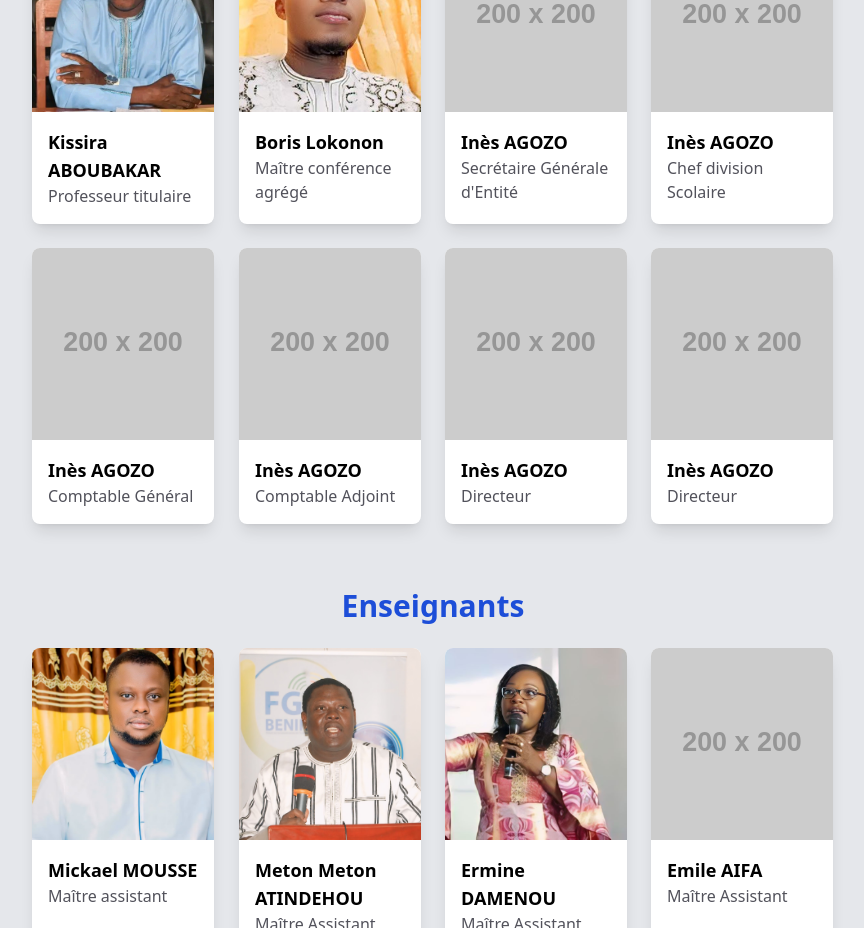
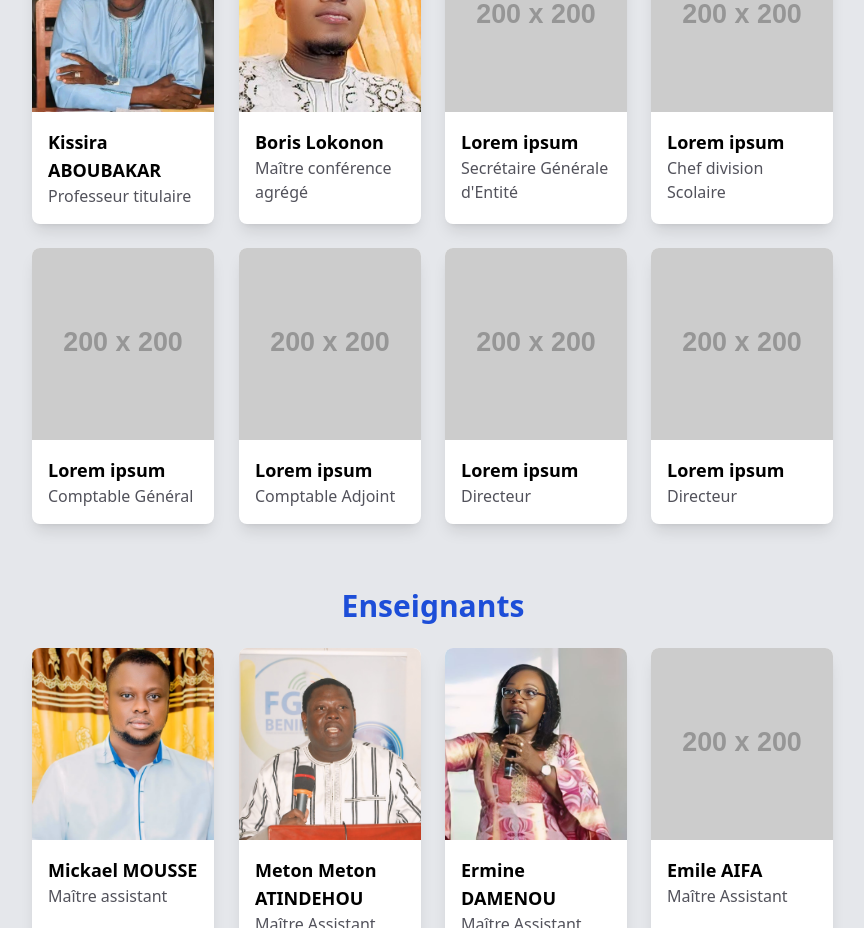
Before and after one commit to GitOmonwale/Website-for-IUT, a website: page src/administration.html in a window 1280 px wide. Shown: the part 820-1748 px from the top of the page, without its empty margins (207-1071 px from the left). Drawn offline with nearby package versions, Linux system fonts and the light colour scheme; placeholder pictures from the web are drawn by us; a web font is replaced by a local one.

Commit message:
modification

```diff
--- a/src/administration.html
+++ b/src/administration.html
@@ -158,7 +158,7 @@
           data-aos="flip-left">
           <img src="https://placehold.co/200x200" alt="Profile Image" class="w-full h-48 object-cover" />
           <div class="p-4">
-            <h3 class="text-left text-lg font-bold">Inès AGOZO</h3>
+            <h3 class="text-left text-lg font-bold">Lorem ipsum</h3>
             <p class="text-zinc-600 dark:text-zinc-300">Secrétaire Générale d'Entité</p>
           </div>
         </div>
@@ -167,7 +167,7 @@
           data-aos="flip-left">
           <img src="https://placehold.co/200x200" alt="Profile Image" class="w-full h-48 object-cover" />
           <div class="p-4">
-            <h3 class="text-left text-lg font-bold">Inès AGOZO</h3>
+            <h3 class="text-left text-lg font-bold">Lorem ipsum</h3>
             <p class="text-zinc-600 dark:text-zinc-300">Chef division Scolaire</p>
           </div>
         </div>
@@ -176,7 +176,7 @@
           data-aos="flip-left">
           <img src="https://placehold.co/200x200" alt="Profile Image" class="w-full h-48 object-cover" />
           <div class="p-4">
-            <h3 class="text-left text-lg font-bold">Inès AGOZO</h3>
+            <h3 class="text-left text-lg font-bold">Lorem ipsum</h3>
             <p class="text-zinc-600 dark:text-zinc-300">Comptable Général</p>
           </div>
         </div>
@@ -185,7 +185,7 @@
           data-aos="flip-left">
           <img src="https://placehold.co/200x200" alt="Profile Image" class="w-full h-48 object-cover" />
           <div class="p-4">
-            <h3 class="text-left text-lg font-bold">Inès AGOZO</h3>
+            <h3 class="text-left text-lg font-bold">Lorem ipsum</h3>
             <p class="text-zinc-600 dark:text-zinc-300">Comptable Adjoint</p>
           </div>
         </div>
@@ -194,7 +194,7 @@
           data-aos="flip-left">
           <img src="https://placehold.co/200x200" alt="Profile Image" class="w-full h-48 object-cover" />
           <div class="p-4">
-            <h3 class="text-left text-lg font-bold">Inès AGOZO</h3>
+            <h3 class="text-left text-lg font-bold">Lorem ipsum</h3>
             <p class="text-zinc-600 dark:text-zinc-300">Directeur</p>
           </div>
         </div>
@@ -203,7 +203,7 @@
           data-aos="flip-left">
           <img src="https://placehold.co/200x200" alt="Profile Image" class="w-full h-48 object-cover" />
           <div class="p-4">
-            <h3 class="text-left text-lg font-bold">Inès AGOZO</h3>
+            <h3 class="text-left text-lg font-bold">Lorem ipsum</h3>
             <p class="text-zinc-600 dark:text-zinc-300">Directeur</p>
           </div>
         </div>
```
Also changed, not shown: src/index.html (+1 -1 lines).
